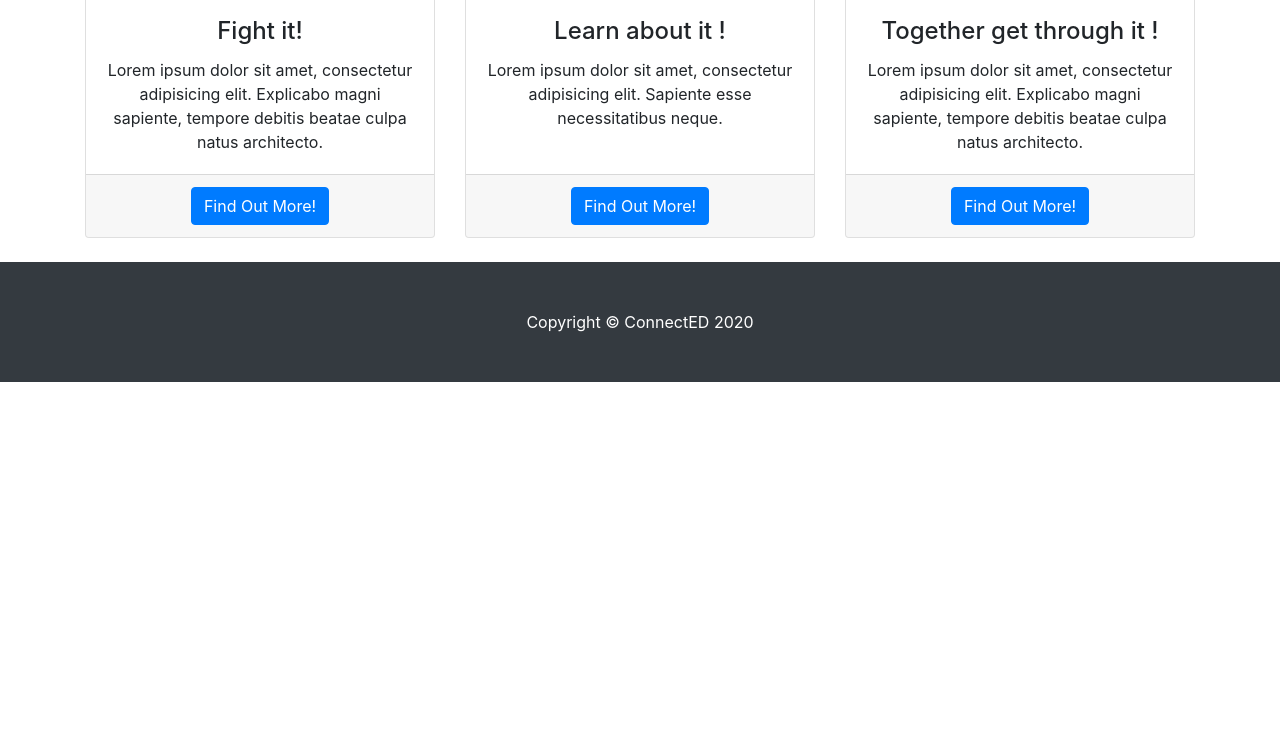
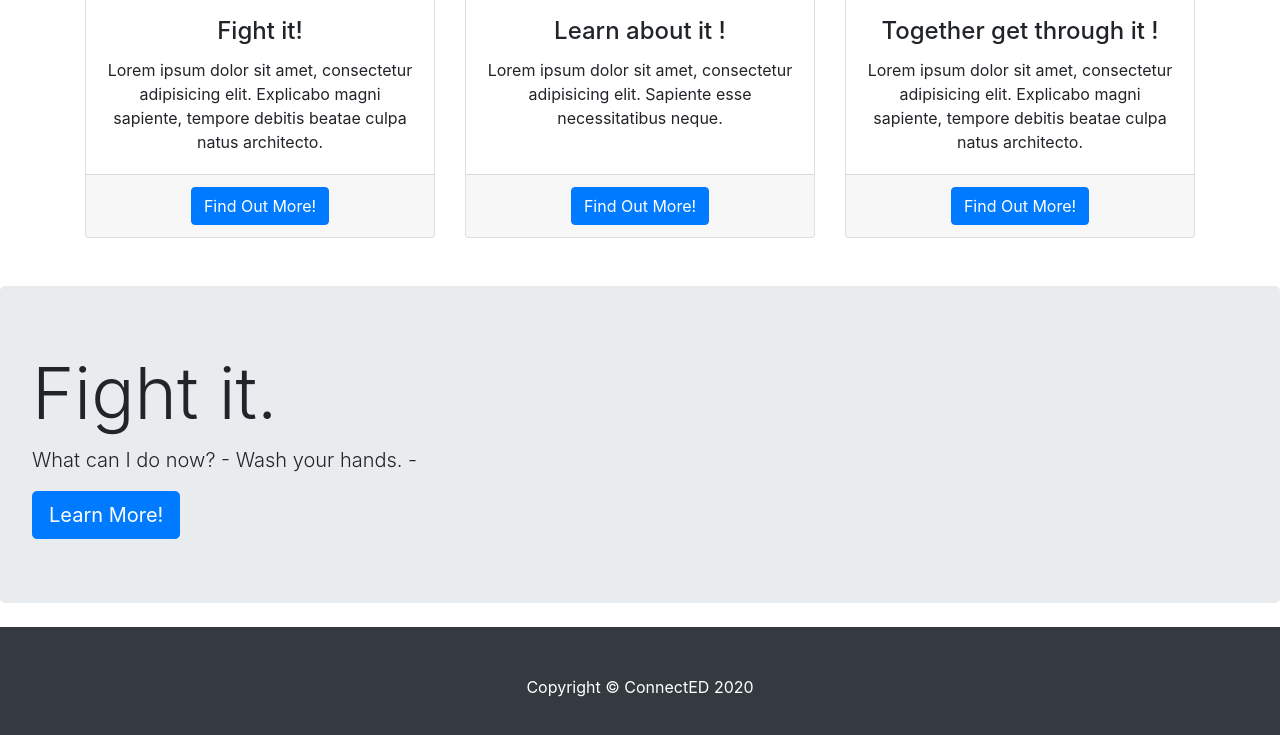
Before and after one commit to CovidConnected/covidconnected.github.io, a website: page index.html in a window 1280 px wide. Shown: the part 772-1507 px from the top of the page. Before the commit the page ends 1154 px from the top, so only its background shows below. Drawn offline with nearby package versions, Linux system fonts and the light colour scheme.

Commit message:
Update index.html

```diff
--- a/index.html
+++ b/index.html
@@ -116,6 +116,13 @@
 
   </div>
   <!-- /.container -->
+   <header class="jumbotron my-4">
+      <h1 class="display-3">Fight it. </h1>
+      <p class="lead">What can I do now?
+- Wash your hands.
+- </p>
+      <a href="#" class="btn btn-primary btn-lg">Learn More!</a>
+    </header>
 
   <!-- Footer -->
   <footer class="py-5 bg-dark">
```
